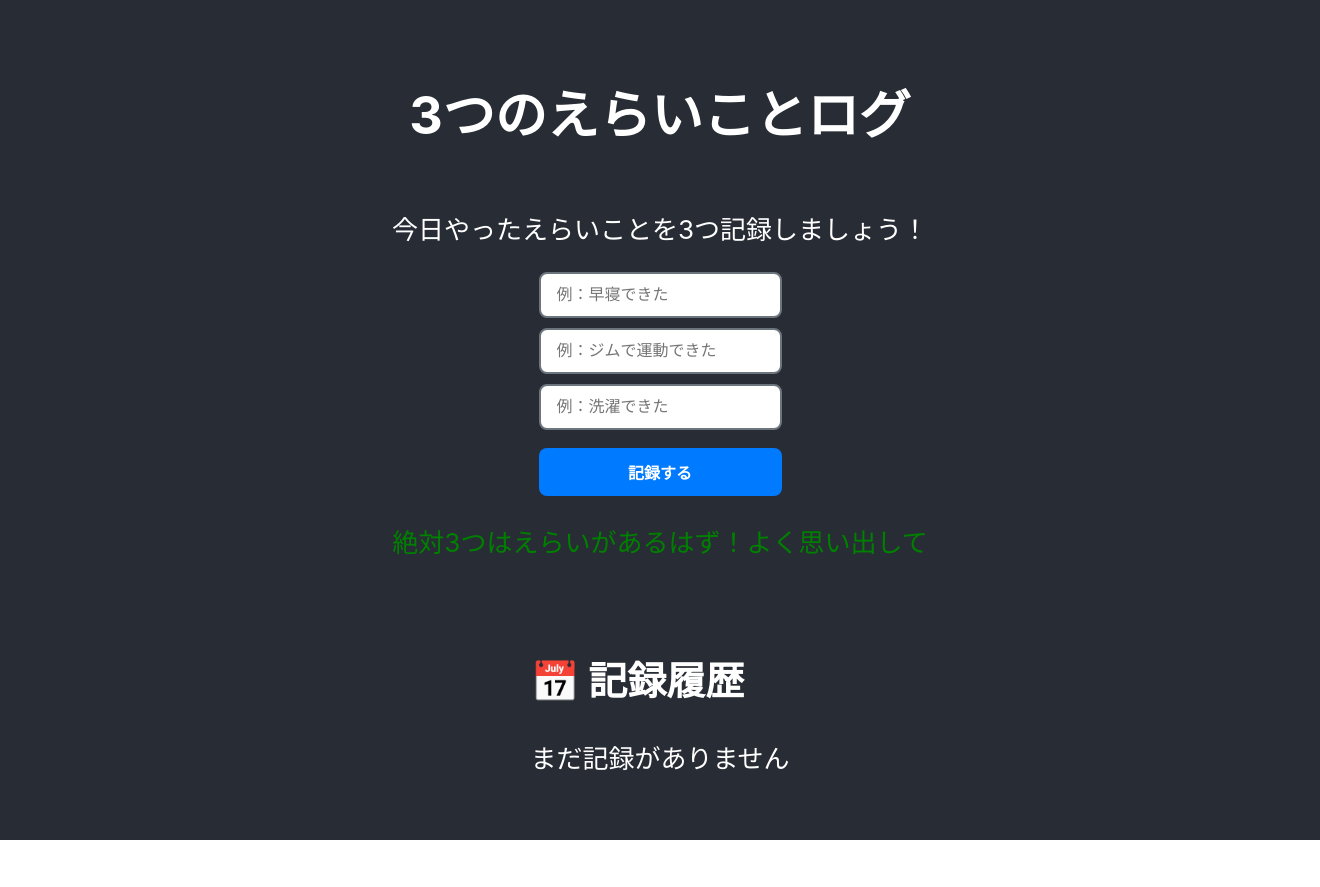
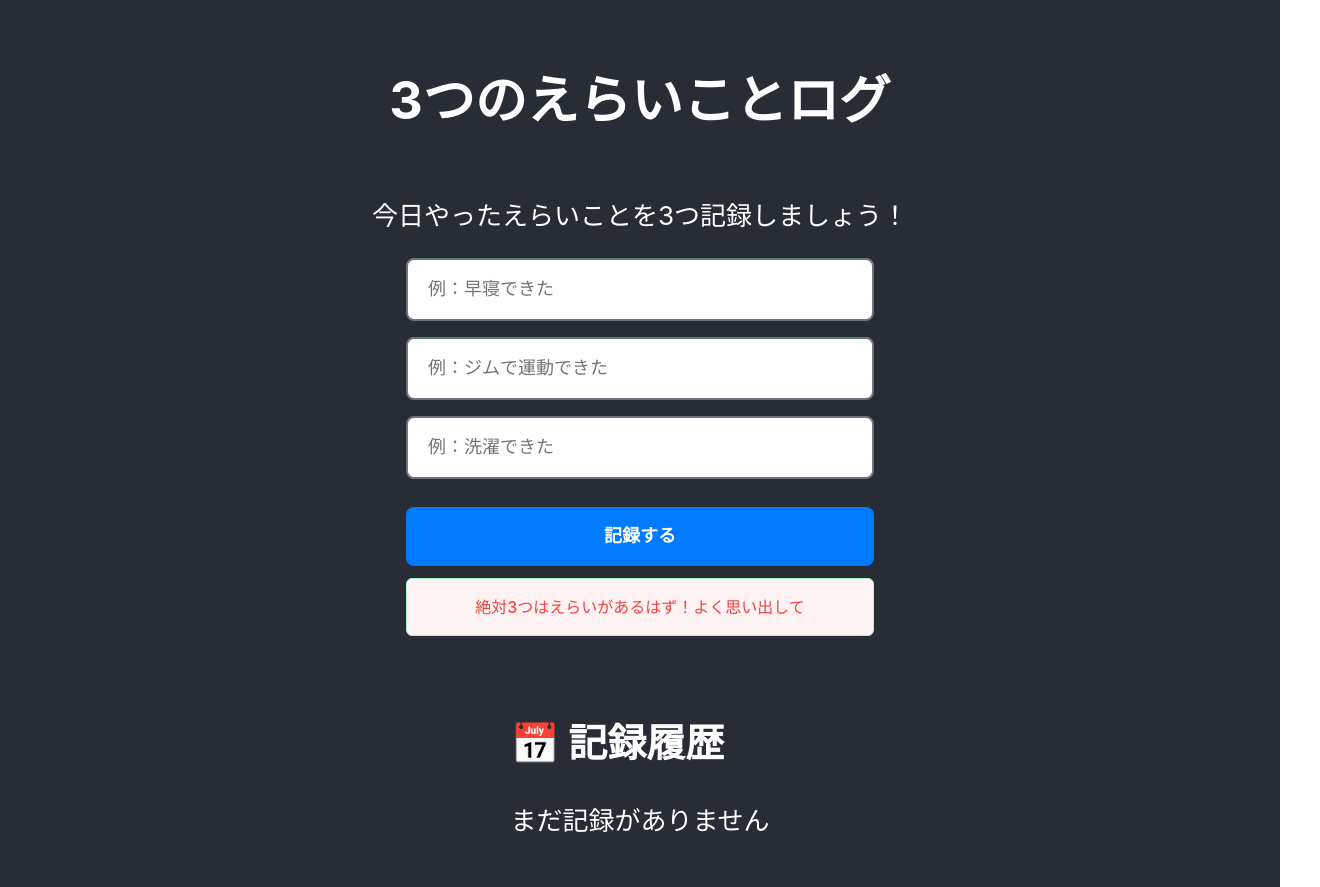
Before and after one commit to 2na3/erai-things-tracker, a React (Create React App) app: page / in a window 1280 px wide. Both pictures are taken after a click on the button "記録する". Shown: the whole page, 1320 px wide, since content can reach past the window. Before the commit the page ends 840 px from the top, so only its background shows below. Built offline with nearby package versions, Linux system fonts and the light colour scheme.

Commit message:
Add:CSS Modulesの導入とUI/UX改善

```diff
--- a/src/App.css
+++ b/src/App.css
@@ -22,8 +22,9 @@
   justify-content: center;
   font-size: calc(10px + 2vmin);
   color: white;
-  padding: 20px;
+  padding: var(--space-lg);
   width: 100%;
+  box-sizing: border-box;
 }
 
 .App-link {
--- a/src/App.tsx
+++ b/src/App.tsx
@@ -1,7 +1,7 @@
 import React, { useState, useEffect } from 'react';
 import './App.css';
-import InputForm from './components/InputForm';
-import MessageDisplay from './components/MessageDisplay';
+import InputForm from './components/InputForm/InputForm';
+import MessageDisplay from './components/MessageDisplay/MessageDisplay';
 import { useLocalStorage } from './hooks/useLocalStorage';
 
 interface DailyRecord {
@@ -9,18 +9,23 @@ interface DailyRecord {
   things: string[];
 }
 
+interface Message {
+  text: string;
+  type: 'success' | 'error' | 'info';
+}
+
 function App() {
 
   const [thing1, setThing1] = useLocalStorage('thing1', '');
   const [thing2, setThing2] = useLocalStorage('thing2', '');
   const [thing3, setThing3] = useLocalStorage('thing3', '');
-  const [message, setMessage] = useState('');
+  const [message, setMessage] = useState<Message | null>(null);
   const [records, setRecords] = useLocalStorage('records', '[]');
 
   useEffect(() => {
     if(message) {
       const timer = setTimeout(() => {
-        setMessage('');
+        setMessage(null);
       },3000);
 
       return () => clearTimeout(timer);
@@ -32,7 +37,10 @@ function App() {
     const todayThings = [thing1, thing2, thing3].filter(thing => thing.trim() !== '');
 
     if (todayThings.length < 3) {
-      setMessage('絶対3つはえらいがあるはず！よく思い出して');
+      setMessage({
+        text: '絶対3つはえらいがあるはず！よく思い出して',
+        type: 'error'
+    });
       return;
     }
 
@@ -48,10 +56,16 @@ function App() {
 
     if (existingIndex >= 0) {
       existingRecords[existingIndex] = newRecord;
-      setMessage('今日のえらいを更新しました！すごくえらい！')
+      setMessage({
+        text:'今日のえらいを更新しました！すごくえらい！',
+        type: 'success'
+    })
     } else {
       existingRecords.push(newRecord);
-      setMessage('今日のえらいを記録しました！えらい！')
+      setMessage({
+        text: '今日のえらいを記録しました！えらい！',
+        type:'success'
+    })
     }
 
     setRecords(JSON.stringify(existingRecords));
--- a/src/components/InputForm.tsx
+++ /dev/null
@@ -1,92 +0,0 @@
-import React, { useState } from 'react';
-
-interface InputFormProps {
-  thing1: string;
-  thing2: string;
-  thing3: string;
-  setThing1: (value:string) => void;
-  setThing2: (value:string) => void;
-  setThing3: (value:string) => void;
-  onRecord: () => void;
-}
-
-const InputForm = ({thing1, thing2, thing3, setThing1, setThing2, setThing3, onRecord}:InputFormProps) => {
-  const [isHovered, setIsHovered] = useState(false);
-
-  return (
-    <div style={{display: 'flex', flexDirection: 'column', gap: '10px'}}>
-      <input
-        value={thing1}
-        onChange={(e) => setThing1(e.target.value)}
-        placeholder='例：早寝できた'
-        style={{
-          padding: '12px 16px',
-          border: '2px solid #6c757d',
-          borderRadius: '8px',
-          fontSize: '16px',
-          width: '100%',
-          maxWidth: '500px',
-          margin: '0 auto',
-          boxSizing: 'border-box',
-          outline: 'none',
-          transition: 'border-color 0.2s',
-        }}
-      />
-      <input
-        value={thing2}
-        onChange={(e) => setThing2(e.target.value)}
-        placeholder='例：ジムで運動できた'
-        style={{
-          padding: '12px 16px',
-          border: '2px solid #6c757d',
-          borderRadius: '8px',
-          fontSize: '16px',
-          width: '100%',
-          maxWidth: '500px',
-          margin: '0 auto',
-          boxSizing: 'border-box',
-          outline: 'none',
-          transition: 'border-color 0.2s',
-        }}
-      />
-      <input
-        value={thing3}
-        onChange={(e) => setThing3(e.target.value)}
-        placeholder='例：洗濯できた'
-        style={{
-          padding: '12px 16px',
-          border: '2px solid #6c757d',
-          borderRadius: '8px',
-          fontSize: '16px',
-          width: '100%',
-          maxWidth: '500px',
-          margin: '0 auto',
-          boxSizing: 'border-box',
-          outline: 'none',
-          transition: 'border-color 0.2s',
-        }}
-      />
-      <button
-      onClick={onRecord}
-      style={{
-        padding: '12px 24px',
-        backgroundColor: isHovered ? '#0056b3' : '#007bff',
-        color: 'white',
-        border: 'none',
-        borderRadius: '8px',
-        fontSize: '16px',
-        cursor: 'pointer',
-        fontWeight: '600',
-        transition: 'background-color 0.2s',
-        width: '100%',
-        maxWidth: '500px',
-        margin: '8px auto 0'
-      }}
-      onMouseEnter={() => setIsHovered(true)}
-      onMouseLeave={() => setIsHovered(false)}
-    >記録する</button>
-    </div>
-  );
-};
-
-export default InputForm;
--- /dev/null
+++ b/src/components/InputForm/InputForm.module.css
@@ -0,0 +1,76 @@
+.container {
+  display: flex;
+  flex-direction: column;
+  gap: var(--space-base);
+  width: 100%;
+  max-width: 500px;
+  margin: 0 auto;
+  padding: 0 var(--space-base);
+  box-sizing: border-box;
+}
+
+.input {
+  padding: var(--space-base) var(--space-md);
+  border: 2px solid var(--color-gray-border);
+  border-radius: var(--radius-md);
+  font-size: var(--font-base);
+  width: 100%;
+  min-width: 0;
+  margin: 0 auto;
+  box-sizing: border-box;
+  outline: none;
+  line-height: var(--leading-normal);
+  transition: border-color 0.2s;
+}
+.input:focus {
+  border-color: var(--color-primary);
+  box-shadow: 0 0 0 3px rgba(0, 123, 255, 0.1);
+}
+
+.button {
+  padding: var(--space-base) var(--space-lg);
+  background-color: var(--color-primary);
+  color: white;
+  border: none;
+  border-radius: var(--radius-md);
+  font-size: var(--font-base);
+  font-weight: var(--weight-semibold);
+  cursor: pointer;
+  transition: background-color 0.15s, transform 0.05s;
+  width: 100%;
+  min-width: 0;
+  margin: var(--space-sm) 0 0;
+  line-height: var(--leading-normal);
+
+  /* モバイル対応 */
+  -webkit-tap-highlight-color: transparent;
+  touch-action: manipulation;
+}
+.button:hover {
+  background-color: var(--color-primary-hover);
+}
+.button:active {
+  transform: translateY(0.5px);
+  background-color: var(--color-primary-active);
+}
+
+
+/* レスポンシブ設計 */
+@media (min-width: 640px) {
+  .container {
+    max-width: 500px;
+    margin: 0 auto;
+  }
+}
+
+@media (max-width: 639px) {
+  .container {
+    max-width: none;
+    padding: 0 var(--space-md);
+  }
+
+  .input, .button {
+    font-size: var(--font-md);
+    padding: var(--space-md);
+  }
+}
--- /dev/null
+++ b/src/components/InputForm/InputForm.tsx
@@ -0,0 +1,44 @@
+import React, { useState } from 'react';
+import styles from './InputForm.module.css'
+
+interface InputFormProps {
+  thing1: string;
+  thing2: string;
+  thing3: string;
+  setThing1: (value:string) => void;
+  setThing2: (value:string) => void;
+  setThing3: (value:string) => void;
+  onRecord: () => void;
+}
+
+const InputForm = ({thing1, thing2, thing3, setThing1, setThing2, setThing3, onRecord}:InputFormProps) => {
+
+  return (
+    <div className={styles.container}>
+      <input
+        value={thing1}
+        onChange={(e) => setThing1(e.target.value)}
+        placeholder='例：早寝できた'
+        className={styles.input}
+      />
+      <input
+        value={thing2}
+        onChange={(e) => setThing2(e.target.value)}
+        placeholder='例：ジムで運動できた'
+        className={styles.input}
+      />
+      <input
+        value={thing3}
+        onChange={(e) => setThing3(e.target.value)}
+        placeholder='例：洗濯できた'
+        className={styles.input}
+      />
+      <button
+      onClick={onRecord}
+      className={styles.button}
+    >記録する</button>
+    </div>
+  );
+};
+
+export default InputForm;
--- a/src/components/MessageDisplay.tsx
+++ /dev/null
@@ -1,15 +0,0 @@
-import React from 'react';
-
-interface MessageDisplayProps {
-  message: string;
-}
-
-const MessageDisplay = ({message}:MessageDisplayProps) => {
-  return (
-    <>
-      {message && <p style={{color: 'green'}}>{message}</p>}
-    </>
-  );
-};
-
-export default MessageDisplay;
--- /dev/null
+++ b/src/components/MessageDisplay/MessageDisplay.module.css
@@ -0,0 +1,70 @@
+.container {
+  width: 100%;
+  max-width: 500px;
+  margin: 0 auto;
+  padding: 0 var(--space-base);
+  box-sizing: border-box;
+}
+
+.message {
+  margin: var(--space-sm) 0;
+  padding: var(--space-base) var(--space-md);
+  border-radius: var(--radius-base);
+  font-weight: var(--weight-medium);
+  font-size: var(--font-sm);
+  line-height: var(--leading-normal);
+  transition: all 0.2s ease-in-out;
+  width: 100%;
+  box-sizing:border-box;
+}
+
+ .success {
+  color: var(--color-success);
+  background-color: var(--color-success-bg);
+  border: 1px solid var(--color-success-border);
+}
+
+.error {
+  color: var(--color-error);
+  background-color: var(--color-error-bg);
+  border: 1px solid var(--color-error-border);
+  }
+
+.info {
+  color: var(--color-info);
+  background-color: var(--color-info-bg);
+  border: 1px solid var(--color-info-border);
+}
+
+.unknown {
+  color: var(--color-error);
+  background-color: var(--color-error-bg);
+  border: 2px dashed var(--color-error-border);
+  margin: var(--space-sm) 0;
+  padding: var(--space-base) var(--space-md);
+  border-radius: var(--radius-base);
+  font-weight: var(--weight-medium);
+  font-size: var(--font-sm);
+  line-height: var(--leading-normal);
+  transition: all 0.2s ease-in-out;
+  width: 100%;
+  box-sizing: border-box;
+}
+.unknown::before {
+  content: "⚠️ ";
+}
+
+/* レスポンシブ設計 */
+@media (min-width: 640px) {
+  .container {
+    max-width: 500px;
+    margin: 0 auto;
+  }
+}
+
+@media (max-width: 639px) {
+  .container {
+    max-width: none;
+    padding: 0 var(--space-md);
+  }
+}
--- /dev/null
+++ b/src/components/MessageDisplay/MessageDisplay.tsx
@@ -0,0 +1,39 @@
+import React from 'react';
+import styles from './MessageDisplay.module.css'
+
+interface Message {
+  text: string;
+  type: 'success' | 'error' | 'info';
+}
+interface MessageDisplayProps {
+  message: Message | null;
+}
+
+const getMessageClass = (type: 'success' | 'error' | 'info') => {
+  switch (type) {
+    case 'success':
+      return styles.success;
+    case 'error':
+      return styles.error;
+    case 'info':
+      return styles.info;
+    default:
+      console.warn('Unknown message type:', type);
+      return styles.unknown;
+    }
+};
+
+const MessageDisplay = ({message}:MessageDisplayProps) => {
+
+  return (
+    <div className={styles.container}>
+      {message && (
+        <p className={`${styles.message} ${getMessageClass(message.type)}`}>
+          {message.text}
+        </p>
+      )}
+    </div>
+  );
+};
+
+export default MessageDisplay;
--- a/src/index.css
+++ b/src/index.css
@@ -11,3 +11,58 @@ code {
   font-family: source-code-pro, Menlo, Monaco, Consolas, 'Courier New',
     monospace;
 }
+
+:root {
+  /* Color Palette */
+  --color-primary: #007bff;
+  --color-primary-hover: #0056b3;
+  --color-primary-active: #004494;
+
+  --color-success: #10b981;
+  --color-success-bg: #ecfdf5;
+  --color-success-border: #a7f3d0;
+
+  --color-error: #ef4444;
+  --color-error-bg: #fef2f2;
+  --color-error-border: #a7f3d0;
+
+  --color-info: #3b82f6;
+  --color-info-bg: #eff6ff;
+  --color-info-border: #bfdbfe;
+
+  --color-gray-border: #6c757d;
+  --color-gray-light: #f9fafb;
+
+  /* Typography Scale (1.25 ratio) */
+  --font-xs: clamp(0.8rem, 1.5vw, 0.875rem);
+  --font-sm: clamp(0.875rem, 2vw, 1rem);
+  --font-base: clamp(1rem, 2.5vw, 1.125rem);
+  --font-md: clamp(1.125rem, 3vw, 1.25rem);
+  --font-lg: clamp(1.25rem, 3.5vw, 1.5rem);
+  --font-xl: clamp(1.5rem, 4vw, 2rem);
+  --font-2xl: clamp(1.875rem, 5vw, 2.5rem);
+
+  /* Spacing Scale */
+  --space-xs: clamp(0.25rem, 1vw, 0.5rem);
+  --space-sm: clamp(0.5rem, 1.5vw, 0.75rem);
+  --space-base: clamp(0.75rem, 2vw, 1rem);
+  --space-md: clamp(1rem, 2.5vw, 1.25rem);
+  --space-lg: clamp(1.25rem, 3vw, 1.5rem);
+  --space-xl: clamp(1.5rem, 4vw, 2rem);
+
+  /* Border Radius */
+  --radius-sm: 4px;
+  --radius-base: 6px;
+  --radius-md: 8px;
+
+  /* Font Weights */
+  --weight-normal: 400;
+  --weight-medium: 500;
+  --weight-semibold: 600;
+  --weight-bold: 700;
+
+  /* Line Heights */
+  --leading-tight: 1.2;
+  --leading-normal: 1.5;
+  --leading-relaxed: 1.6;
+}
```
